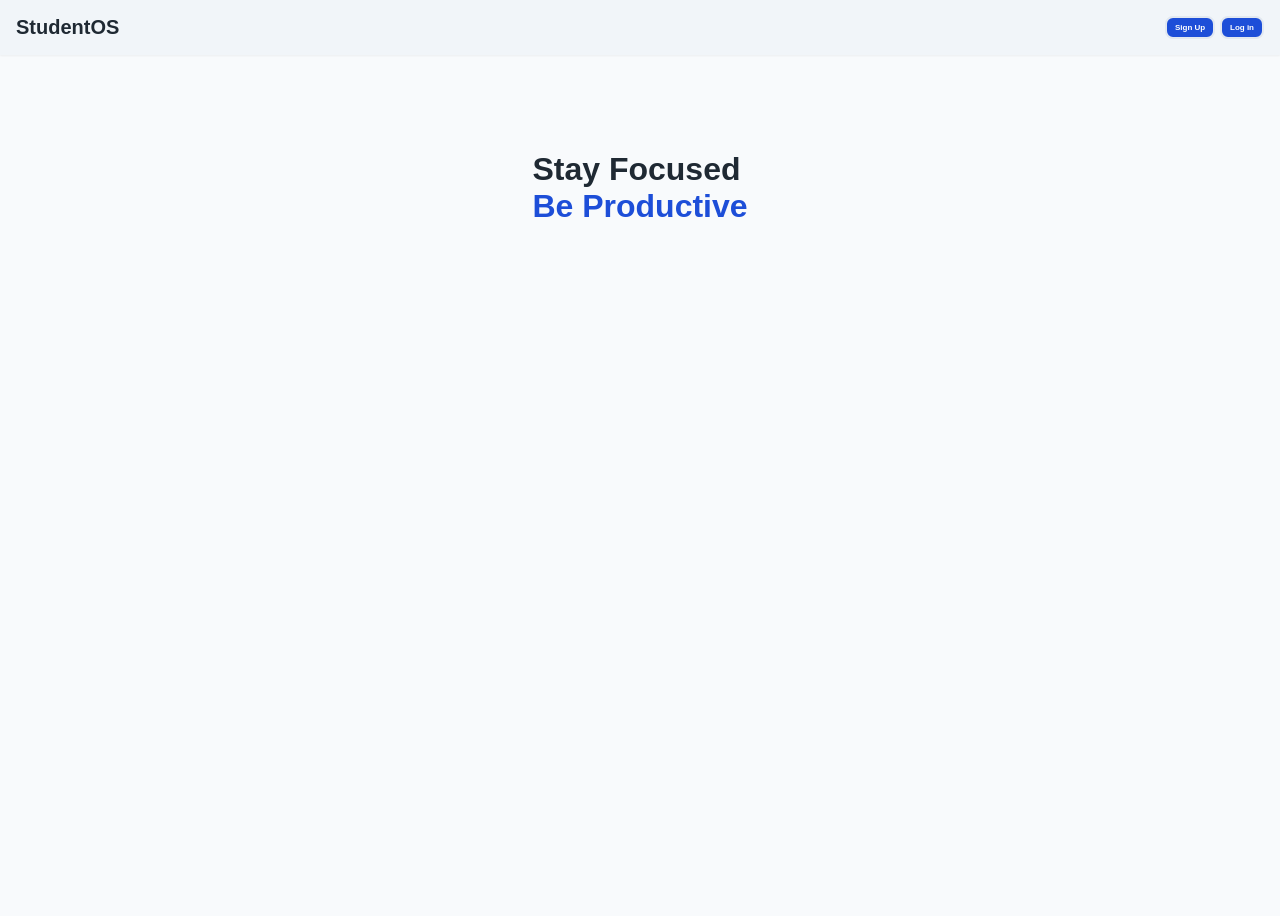
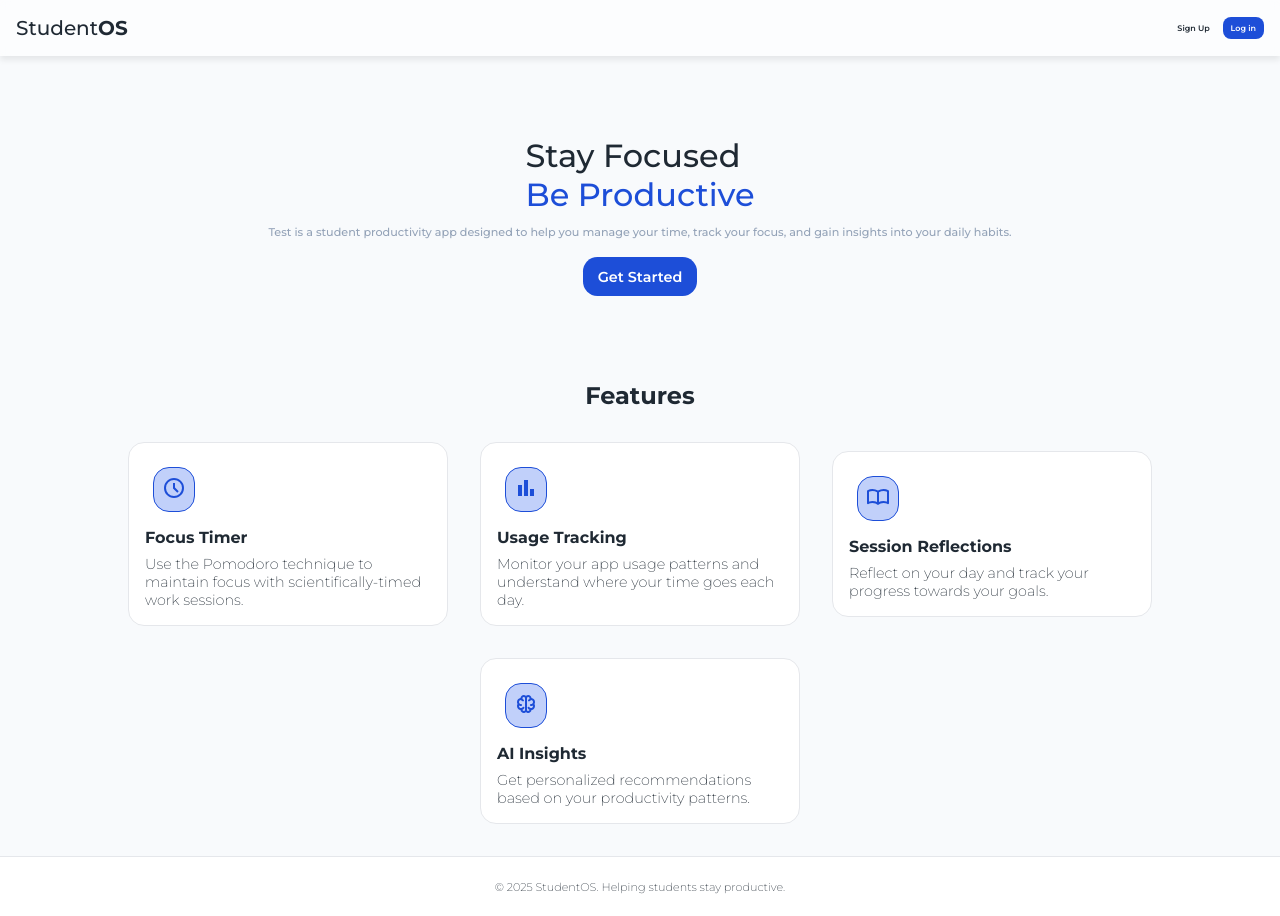
Before and after one commit to ShivamI18/StudentOS, a React (Vite) app: page / in a window 1280 px wide. Before the commit the page ends 800 px from the top, so only its background shows below. Built offline with nearby package versions, Linux system fonts and the light colour scheme; no server answers; what @capacitor/core would draw is missing.

Commit message:
home page ui done

```diff
--- a/src/App.css
+++ b/src/App.css
@@ -1,46 +1,108 @@
-body{
+body {
   background-color: var(--bg-main);
   color: var(--text-primary);
 }
 
-a{
+a {
   all: unset;
   color: var(--btn-primary-text);
   font-size: 0.5em;
   background-color: var(--btn-primary-bg);
   text-align: center;
-  padding: 0.6em 1em;
-  border: 2px solid var(--border-default);
+  padding: 0.75em 1em;
   border-radius: 1em;
   font-weight: 600;
+  cursor: pointer;
 }
-a:hover{
-
+.focus{
+background-color: transparent;
+color: var(--text-primary);
+}
+a:hover {
   background-color: var(--btn-primary-hover);
+  color: var(--btn-primary-text);
 }
-.navbarsection{
-  background-color: var(--bg-section);
+.navbarsection {
+  background-color: rgba(255, 255, 255, 0.5);
   display: flex;
   justify-content: space-between;
   padding: 1em;
-  box-shadow: var(--shadow-sm);
+  box-shadow: var(--shadow-md);
   position: sticky;
   top: 0;
+  backdrop-filter: blur(5px);
 }
-.logo{
-    color: var(--primary);
-    font-size: 1.25em;
+.logo {
+  color: var(--primary);
+  font-size: 1.25em;
 }
-.navbtn{
+.navbtn {
   display: flex;
   gap: 0.3em;
+  justify-content: center;
+  align-items: center;
 }
-.herosection{
+.herosection {
   display: flex;
+  justify-content: center;
+  align-items: center;
+  flex-direction: column;
+  padding: 3em 0;
+  margin: 2em 1em;
+}
+.herotitle {
   font-size: 2em;
+}
+.herocontent {
+  font-size: 0.7em;
+  text-align: center;
+  color: var(--text-muted);
+  padding: 1em 2em;
+}
+.herobtn {
+  padding: 1em 0;
+}
+.featuresection {
+  display: flex;
+  flex-direction: column;
   justify-content: center;
-  padding: 3em 0;
+  align-items: center;
 }
-.herosection > div {
-
+.featurebox {
+  display: flex;
+  flex-wrap: wrap;
+  justify-content: center;
+  align-items: center;
+  padding: 1em;
+  margin: 1em 0;
+  gap: 2em;
 }
+.box {
+  background-color: var(--bg-card);
+  padding: 1em;
+  border-radius: 1em;
+  border: 1px solid var(--border-card);
+  max-width: 20em;
+}
+.featurelogo {
+  background-color: #c1d0fa;
+  border: 1px solid var(--color-primary);
+  padding: 0.5em;
+  display: inline-block;
+  border-radius: 1em;
+  margin: 0.5em;
+  line-height: 1em;
+}
+.featuretitle {
+  padding: 0.5em 0;
+}
+.featurecontent {
+  font-size: 0.9em;
+}
+.footer{
+  text-align: center;
+  font-size: 0.7em;
+  padding: 2em 0;
+  background-color: var(--bg-card);
+  border-top: 1px solid var(--border-card);
+}
--- a/src/App.jsx
+++ b/src/App.jsx
@@ -16,24 +16,81 @@ function App() {
   return (
     <div>
       <div className="navbarsection">
-        <div className="logo monebold">StudentOS</div>
+        <div className="logo">
+          Student<span className="monebold">OS</span>
+        </div>
         <div className="navbtn">
-          <Link to={"/auth"}>Sign Up</Link>
+          <Link to={"/auth"} className="focus">Sign Up</Link>
           <Link to={"/auth"}>Log in</Link>
         </div>
       </div>
       <div className="herosection">
         <div className="herotitle">
-          <div className="monebold"
-
+          <div>Stay Focused</div>
+          <div
+            style={{
+              color: "#1D4ED8",
+            }}
           >
-            Stay Focused
+            Be Productive
           </div>
-          <div className="monebold" style={{
-              color: "#1D4ED8",
-            }}>Be Productive</div>
+        </div>
+        <div className="herocontent">
+          Test is a student productivity app designed to help you manage your
+          time, track your focus, and gain insights into your daily habits.
+        </div>
+        <div className="herobtn">
+          <Link
+            style={{
+              fontSize: "0.9em",
+            }}
+          >
+            Get Started
+          </Link>
         </div>
       </div>
+      <div className="featuresection">
+        <div
+          className="monebold"
+          style={{
+            textAlign: "center",
+            fontSize: "1.5em",
+          }}
+        >
+          Features
+        </div>
+        <div className="featurebox">
+          <div className="box">
+            <div className="featurelogo"><svg xmlns="http://www.w3.org/2000/svg" height="24px" viewBox="0 -960 960 960" width="24px" fill="#1D4ED8"><path d="m612-292 56-56-148-148v-184h-80v216l172 172ZM480-80q-83 0-156-31.5T197-197q-54-54-85.5-127T80-480q0-83 31.5-156T197-763q54-54 127-85.5T480-880q83 0 156 31.5T763-763q54 54 85.5 127T880-480q0 83-31.5 156T763-197q-54 54-127 85.5T480-80Zm0-400Zm0 320q133 0 226.5-93.5T800-480q0-133-93.5-226.5T480-800q-133 0-226.5 93.5T160-480q0 133 93.5 226.5T480-160Z"/></svg></div>
+            <div className="featuretitle monebold">Focus Timer</div>
+            <div className="featurecontent monethin">
+              Use the Pomodoro technique to maintain focus with scientifically-timed work sessions.
+            </div>
+          </div>
+          <div className="box">
+            <div className="featurelogo"><svg xmlns="http://www.w3.org/2000/svg" height="24px" viewBox="0 -960 960 960" width="24px" fill="#1D4ED8"><path d="M640-160v-280h160v280H640Zm-240 0v-640h160v640H400Zm-240 0v-440h160v440H160Z"/></svg></div>
+            <div className="featuretitle monebold">Usage Tracking</div>
+            <div className="featurecontent monethin">
+              Monitor your app usage patterns and understand where your time goes each day.
+            </div>
+          </div>
+          <div className="box">
+            <div className="featurelogo"><svg xmlns="http://www.w3.org/2000/svg" height="24px" viewBox="0 -960 960 960" width="24px" fill="#1D4ED8"><path d="M260-320q47 0 91.5 10.5T440-278v-394q-41-24-87-36t-93-12q-36 0-71.5 7T120-692v396q35-12 69.5-18t70.5-6Zm260 42q44-21 88.5-31.5T700-320q36 0 70.5 6t69.5 18v-396q-33-14-68.5-21t-71.5-7q-47 0-93 12t-87 36v394Zm-40 118q-48-38-104-59t-116-21q-42 0-82.5 11T100-198q-21 11-40.5-1T40-234v-482q0-11 5.5-21T62-752q46-24 96-36t102-12q58 0 113.5 15T480-740q51-30 106.5-45T700-800q52 0 102 12t96 36q11 5 16.5 15t5.5 21v482q0 23-19.5 35t-40.5 1q-37-20-77.5-31T700-240q-60 0-116 21t-104 59ZM280-494Z"/></svg></div>
+            <div className="featuretitle monebold">Session Reflections</div>
+            <div className="featurecontent monethin">
+              Reflect on your day and track your progress towards your goals.
+            </div>
+          </div>
+          <div className="box">
+            <div className="featurelogo"><svg xmlns="http://www.w3.org/2000/svg" height="24px" viewBox="0 -960 960 960" width="24px" fill="#1D4ED8"><path d="M390-120q-51 0-88-35.5T260-241q-60-8-100-53t-40-106q0-21 5.5-41.5T142-480q-11-18-16.5-38t-5.5-42q0-61 40-105.5t99-52.5q3-51 41-86.5t90-35.5q26 0 48.5 10t41.5 27q18-17 41-27t49-10q52 0 89.5 35t40.5 86q59 8 99.5 53T840-560q0 22-5.5 42T818-480q11 18 16.5 38.5T840-400q0 62-40.5 106.5T699-241q-5 50-41.5 85.5T570-120q-25 0-48.5-9.5T480-156q-19 17-42 26.5t-48 9.5Zm130-590v460q0 21 14.5 35.5T570-200q20 0 34.5-16t15.5-36q-21-8-38.5-21.5T550-306q-10-14-7.5-30t16.5-26q14-10 30-7.5t26 16.5q11 16 28 24.5t37 8.5q33 0 56.5-23.5T760-400q0-5-.5-10t-2.5-10q-17 10-36.5 15t-40.5 5q-17 0-28.5-11.5T640-440q0-17 11.5-28.5T680-480q33 0 56.5-23.5T760-560q0-33-23.5-56T680-640q-11 18-28.5 31.5T613-587q-16 6-31-1t-20-23q-5-16 1.5-31t22.5-20q15-5 24.5-18t9.5-30q0-21-14.5-35.5T570-760q-21 0-35.5 14.5T520-710Zm-80 460v-460q0-21-14.5-35.5T390-760q-21 0-35.5 14.5T340-710q0 16 9 29.5t24 18.5q16 5 23 20t2 31q-6 16-21 23t-31 1q-21-8-38.5-21.5T279-640q-32 1-55.5 24.5T200-560q0 33 23.5 56.5T280-480q17 0 28.5 11.5T320-440q0 17-11.5 28.5T280-400q-21 0-40.5-5T203-420q-2 5-2.5 10t-.5 10q0 33 23.5 56.5T280-320q20 0 37-8.5t28-24.5q10-14 26-16.5t30 7.5q14 10 16.5 26t-7.5 30q-14 19-32 33t-39 22q1 20 16 35.5t35 15.5q21 0 35.5-14.5T440-250Zm40-230Z"/></svg></div>
+            <div className="featuretitle monebold">AI Insights</div>
+            <div className="featurecontent monethin">
+             Get personalized recommendations based on your productivity patterns.
+            </div>
+          </div>
+        </div>
+      </div>
+      <div className="footer"><div className="monethin"> © 2025 StudentOS. Helping students stay productive.</div></div>
     </div>
   );
 }
--- a/src/index.css
+++ b/src/index.css
@@ -1,3 +1,4 @@
+@import url('https://fonts.googleapis.com/css2?family=Montserrat:ital,wght@0,100..900;1,100..900&display=swap');
 *{
   margin: 0;padding: 0;box-sizing: border-box;
   font-family: "Montserrat", sans-serif;
@@ -5,7 +6,6 @@
   font-weight: 500;
   font-style: normal;
 }
-@import url('https://fonts.googleapis.com/css2?family=Montserrat:ital,wght@0,100..900;1,100..900&display=swap');
 
 
   :root {
@@ -79,6 +79,6 @@
 .monebold {
   font-family: "Montserrat", sans-serif;
   font-optical-sizing: auto;
-  font-weight: 800;
+  font-weight: 700;
   font-style: normal;
 }
```
